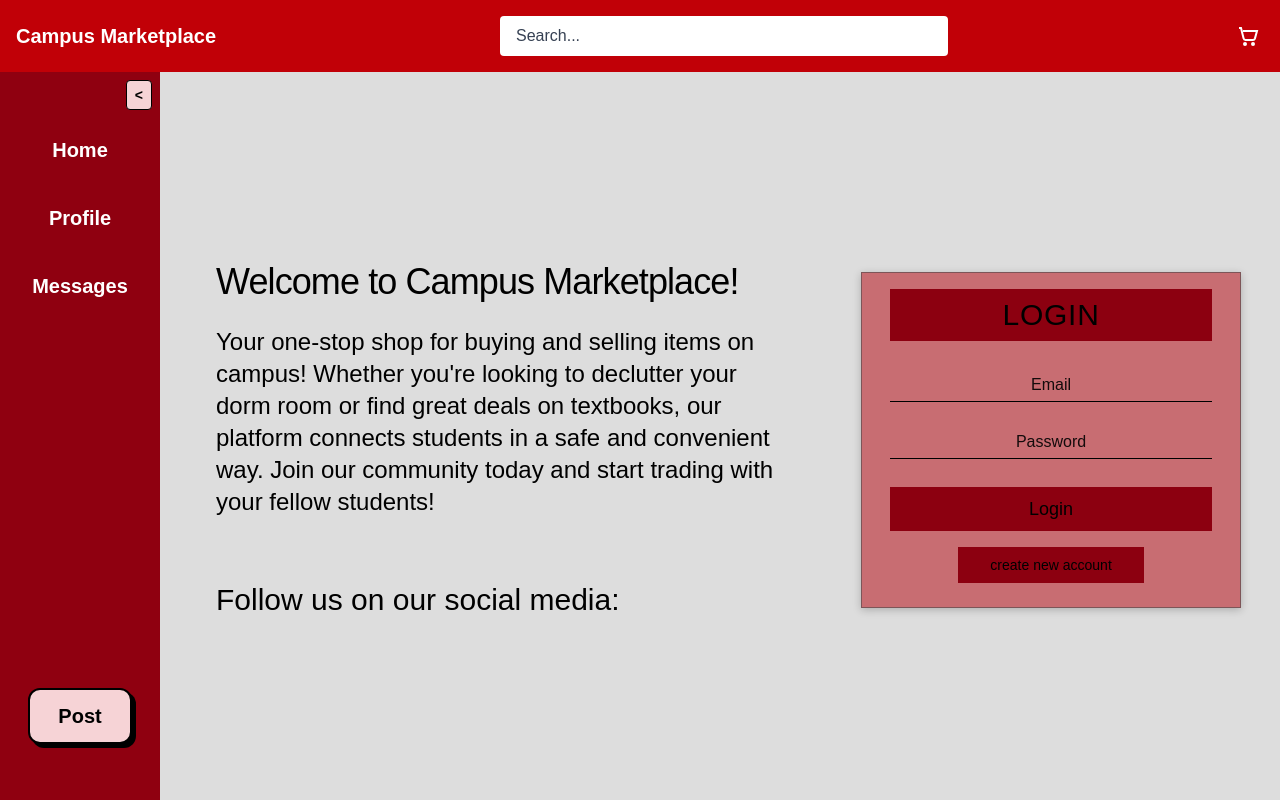
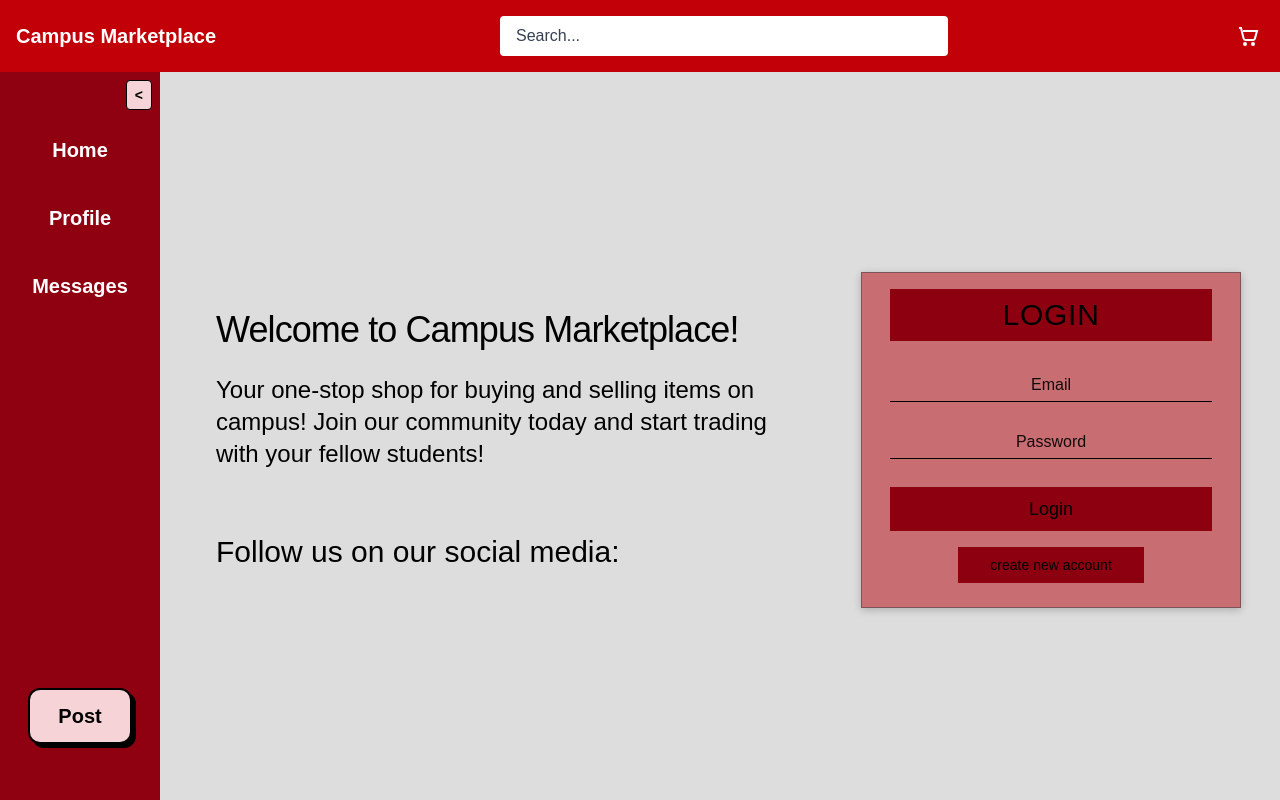
Before and after one commit to campus-marketplace-app/campus-marketplace, a React (Vite) app in the folder apps/web/: page /login in a window 1280 px wide. Built offline with nearby package versions, Linux system fonts and the light colour scheme.

Commit message:
shortened text

```diff
--- a/apps/web/src/pages/login.tsx
+++ b/apps/web/src/pages/login.tsx
@@ -10,8 +10,6 @@ export default function Login() {
                     </p>
                     <p className="mt-4 text-base font-normal sm:mt-6 sm:text-2xl">
                         Your one-stop shop for buying and selling items on campus!
-                        Whether you're looking to declutter your dorm room or find great deals on textbooks,
-                        our platform connects students in a safe and convenient way.
                         Join our community today and start trading with your fellow students!
                     </p>
                     <p className="mt-12 text-xl font-normal sm:mt-16 sm:text-3xl">
```
